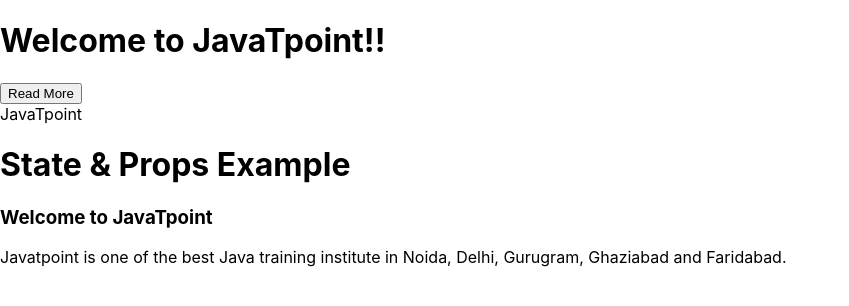
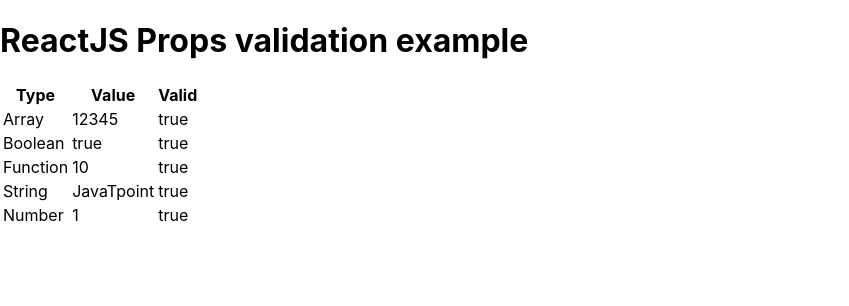
Before and after one commit to bluespider71/my-practice-react, a React (Create React App) app: page / in a window 1280 px wide. Shown: the top 306 px of the page, without its empty margins (0-849 px from the left). Built offline with nearby package versions, Linux system fonts and the light colour scheme.

Commit message:
react-props-validation

```diff
--- a/src/App.tsx
+++ b/src/App.tsx
@@ -1,34 +1,65 @@
 import React from 'react';
-import JTP from './JTP ';
+import PropTypes from 'prop-types';
 
 function App(props: any) {
-  // const { name } = props;
-  const [displayBio, setdisplayBio] = React.useState(false);
-  const [name, setname] = React.useState("JavaTpoint");
-  const toggleDisplayBio = () => {
-    setdisplayBio(!displayBio);
-  }
+  const { propArray, propBool, propString, propNumber, propFunc } = props;
 
-  const bio = displayBio ? <div>
-    <h3>Javatpoint is one of the best Java training institute in Noida, Delhi, Gurugram, Ghaziabad and Faridabad. We have a team of experienced Java developers and trainers from multinational companies to teach our campus students.</h3>
-    <button onClick={toggleDisplayBio}> Show Less </button>
-  </div> : (
-    <div>
-      <button onClick={toggleDisplayBio}> Read More </button>
-    </div>
-  );
-  return (
-    <>
-      <h1> Welcome to JavaTpoint!! </h1>
-      {bio}
-      <>{name}</>
-      <JTP jtpProp={name}></JTP>
-    </>
-  );
+  return <>
+    <h1>ReactJS Props validation example</h1>
+    <table>
+      <thead>
+        <tr>
+          <th>Type</th>
+          <th>Value</th>
+          <th>Valid</th>
+        </tr>
+      </thead>
+      <tbody>
+        <tr>
+          <td>Array</td>
+          <td>{propArray}</td>
+          <td>{propArray ? "true" : "False"}</td>
+        </tr>
+        <tr>
+          <td>Boolean</td>
+          <td>{propBool ? "true" : "False"}</td>
+          <td>{propBool ? "true" : "False"}</td>
+        </tr>
+        <tr>
+          <td>Function</td>
+          <td>{propFunc(5)}</td>
+          <td>{propFunc(5) ? "true" : "False"}</td>
+        </tr>
+        <tr>
+          <td>String</td>
+          <td>{propString}</td>
+          <td>{propString ? "true" : "False"}</td>
+        </tr>
+        <tr>
+          <td>Number</td>
+          <td>{propNumber}</td>
+          <td>{propNumber ? "true" : "False"}</td>
+        </tr>
+      </tbody>
+    </table>
+  </>
 }
 
-// App.defaultProps = {
-//   name: "JavaTpoint"
-// }
+App.propTypes = {
+  propArray: PropTypes.array.isRequired,
+  propBool: PropTypes.bool.isRequired,
+  propFunc: PropTypes.func,
+  propNumber: PropTypes.number,
+  propString: PropTypes.string,
+}
+
+App.defaultProps = {
+  propArray: [1, 2, 3, 4, 5],
+  propBool: true,
+  propFunc: function (x: any) { return x + 5 },
+  propNumber: 1,
+  propString: "JavaTpoint",
+}
+
 
 export default App;
```
